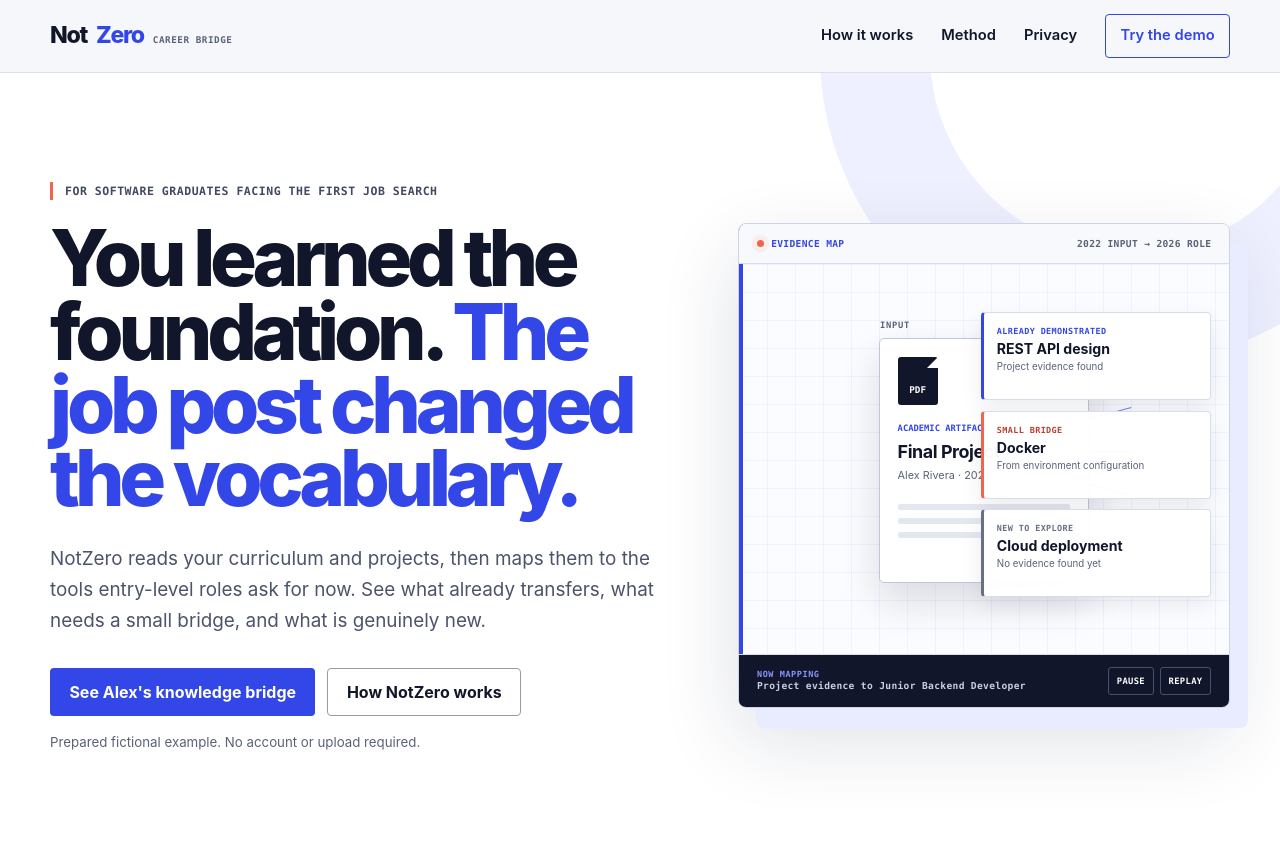
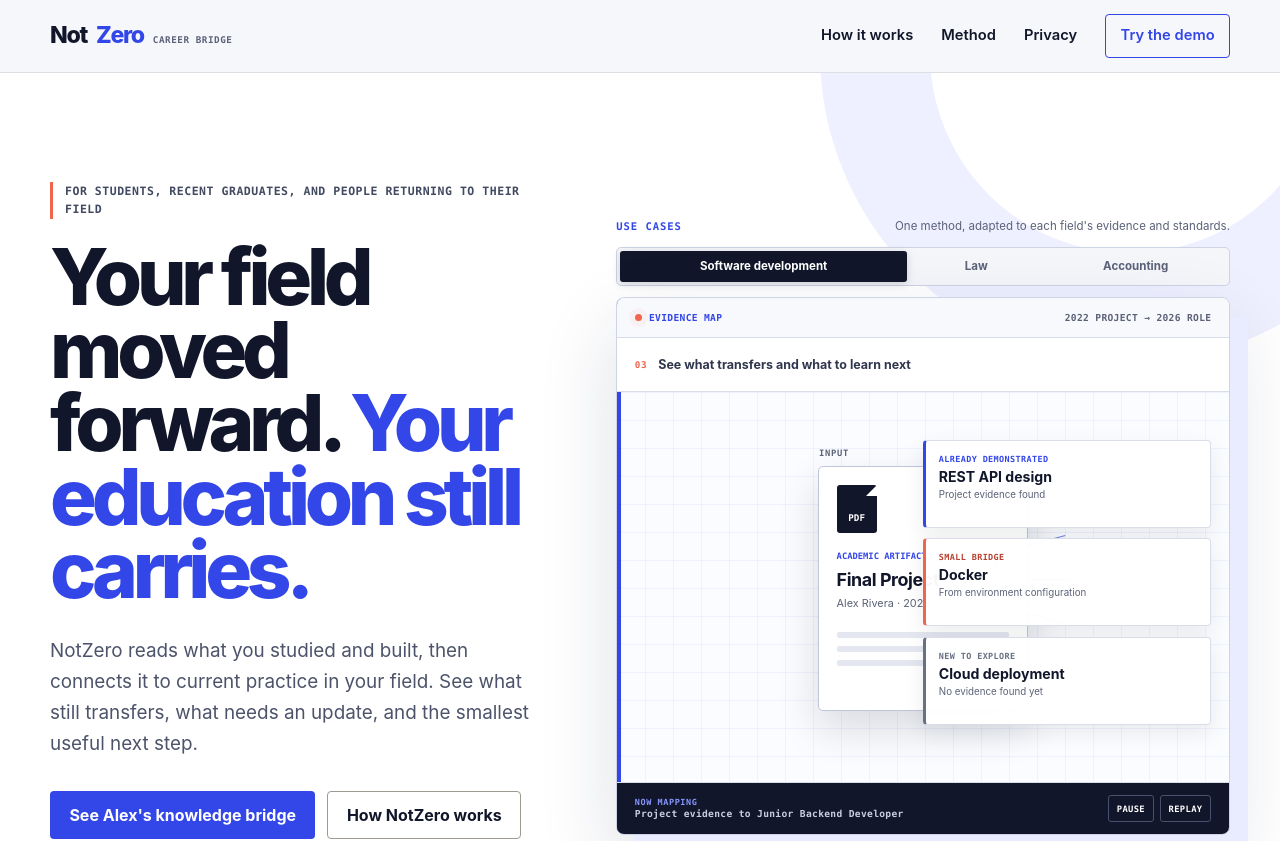
Before and after one commit to CesarReGu/NotZero, a Next.js app: page / in a window 1280 px wide. Shown: the top 841 px of the page. Built offline with nearby package versions, Linux system fonts and the light colour scheme.

Commit message:
Broaden homepage with multidisciplinary use cases

```diff
--- a/app/globals.css
+++ b/app/globals.css
@@ -47,7 +47,7 @@
 .content-page h1, .demo-intro h1 { margin: 0; font-family: var(--font-display); font-size: clamp(3.5rem, 6.2vw, 5.6rem); font-weight: 750; letter-spacing: -.052em; line-height: .97; }
 .home-hero { position: relative; overflow: hidden; border-bottom: 1px solid var(--rule); background: #fff; }
 .home-hero::before { content: ""; position: absolute; width: 620px; height: 620px; top: -330px; right: -160px; border: 110px solid #eef0ff; border-radius: 50%; }
-.home-hero-grid { position: relative; min-height: 720px; display: grid; grid-template-columns: minmax(0, 1.02fr) minmax(410px, .82fr); align-items: center; gap: clamp(3rem, 6vw, 6rem); padding-block: 6.5rem 7rem; }
+.home-hero-grid { position: relative; min-height: 720px; display: grid; grid-template-columns: minmax(0, .9fr) minmax(520px, 1.1fr); align-items: center; gap: clamp(3rem, 5vw, 5rem); padding-block: 6.5rem 7rem; }
 .hero-category { display: inline-flex; margin: 0 0 1.3rem; border-left: 3px solid var(--bridge-amber); padding-left: .75rem; color: #424a62; font-family: var(--font-mono); font-size: .72rem; font-weight: 800; letter-spacing: .045em; text-transform: uppercase; }
 .home-hero h1 { max-width: 760px; margin: 0; font-family: var(--font-display); font-size: clamp(3.6rem, 6.1vw, 5.75rem); font-weight: 790; letter-spacing: -.067em; line-height: .94; }
 .home-hero h1 span { color: var(--evergreen); }
@@ -61,12 +61,26 @@
 .button-secondary:hover { border-color: var(--ink); background: #f3f4f8; }
 .hero-note { margin-top: 1rem; color: var(--muted-ink); font-size: .83rem; }
 
+.use-case-showcase { min-width: 0; }
+.use-case-heading { display: flex; align-items: baseline; justify-content: space-between; gap: 1rem; margin-bottom: .75rem; }
+.use-case-heading p { margin: 0; color: var(--evergreen); font-family: var(--font-mono); font-size: .66rem; font-weight: 850; letter-spacing: .09em; text-transform: uppercase; }
+.use-case-heading span { color: var(--muted-ink); font-size: .72rem; line-height: 1.4; text-align: right; }
+.use-case-tabs { display: grid; grid-template-columns: 1.35fr .65fr .85fr; margin-bottom: .65rem; border: 1px solid #cfd4e4; border-radius: 5px; background: #f5f6fa; padding: 3px; }
+.use-case-tabs button { min-width: 0; border: 0; border-radius: 3px; background: transparent; padding: .55rem .6rem; cursor: pointer; color: var(--muted-ink); font-size: .72rem; font-weight: 750; line-height: 1.2; }
+.use-case-tabs button:hover { color: var(--ink); background: #eceef6; }
+.use-case-tabs button[aria-pressed="true"] { background: var(--ink); color: #fff; box-shadow: 0 2px 8px rgba(17,22,42,.16); }
 .evidence-transform { position: relative; border: 1px solid #cfd4e4; border-radius: 8px; background: #fff; box-shadow: 18px 20px 0 #e9ecff, 0 30px 80px rgba(24,34,78,.14); overflow: hidden; }
 .evidence-transform::before { content: ""; position: absolute; z-index: 4; inset: 0 auto 0 0; width: 4px; background: var(--evergreen); }
 .transform-topline, .transform-footer { position: relative; z-index: 5; display: flex; align-items: center; justify-content: space-between; gap: 1rem; background: #f8f9fc; padding: .75rem 1.1rem; color: var(--muted-ink); font-family: var(--font-mono); font-size: .6rem; font-weight: 750; letter-spacing: .035em; text-transform: uppercase; }
 .transform-topline { border-bottom: 1px solid var(--rule); }
 .transform-topline > div { display: flex; align-items: center; gap: .45rem; color: var(--evergreen); }
 .live-dot { width: 7px; height: 7px; border-radius: 50%; background: var(--bridge-amber); box-shadow: 0 0 0 4px rgba(239,101,78,.13); animation: live-pulse 2s ease-in-out infinite; }
+.transform-caption { position: relative; z-index: 5; height: 54px; border-bottom: 1px solid var(--rule); background: #fff; overflow: hidden; }
+.transform-caption p { position: absolute; inset: 0; display: flex; align-items: center; gap: .7rem; margin: 0; padding: 0 1.1rem; color: #30374d; font-size: .78rem; font-weight: 750; line-height: 1.25; opacity: 0; transform: translateY(8px); }
+.transform-caption p span { color: var(--bridge-amber); font-family: var(--font-mono); font-size: .58rem; letter-spacing: .06em; }
+.transform-caption p:nth-child(1) { animation: caption-one 9s ease-in-out infinite; }
+.transform-caption p:nth-child(2) { animation: caption-two 9s ease-in-out infinite; }
+.transform-caption p:nth-child(3) { animation: caption-three 9s ease-in-out infinite; }
 .transform-stage { position: relative; min-height: 390px; overflow: hidden; background-color: #fbfcff; background-image: linear-gradient(rgba(51,71,232,.055) 1px, transparent 1px), linear-gradient(90deg, rgba(51,71,232,.055) 1px, transparent 1px); background-size: 28px 28px; }
 .source-document { position: absolute; z-index: 3; top: 74px; left: 50%; width: 210px; min-height: 245px; border: 1px solid #bfc6da; border-radius: 5px; background: #fff; padding: 1.1rem; box-shadow: 0 18px 40px rgba(17,22,42,.14); transform: translateX(-50%); animation: document-map 9s cubic-bezier(.22,.8,.25,1) infinite; }
 .source-document::before { content: "Input"; position: absolute; top: -21px; left: 0; color: var(--muted-ink); font-family: var(--font-mono); font-size: .55rem; font-weight: 800; letter-spacing: .08em; text-transform: uppercase; }
@@ -113,13 +127,26 @@
 .motion-controls { display: flex; gap: .35rem; }
 .motion-controls button { border: 1px solid #47516f; border-radius: 3px; background: transparent; color: #fff; padding: .35rem .5rem; cursor: pointer; font-family: var(--font-mono); font-size: .55rem; text-transform: uppercase; }
 .motion-controls button:hover { border-color: #8796ff; background: #1b2444; }
-.transform-stage.is-paused, .transform-stage.is-paused * { animation-play-state: paused !important; }
+.transform-cycle.is-paused, .transform-cycle.is-paused * { animation-play-state: paused !important; }
 
 @keyframes live-pulse { 50% { box-shadow: 0 0 0 7px rgba(239,101,78,0); } }
+@keyframes caption-one {
+  0%, 26% { opacity: 1; transform: translateY(0); }
+  31%, 100% { opacity: 0; transform: translateY(-7px); }
+}
+@keyframes caption-two {
+  0%, 31% { opacity: 0; transform: translateY(8px); }
+  36%, 58% { opacity: 1; transform: translateY(0); }
+  63%, 100% { opacity: 0; transform: translateY(-7px); }
+}
+@keyframes caption-three {
+  0%, 63% { opacity: 0; transform: translateY(8px); }
+  68%, 100% { opacity: 1; transform: translateY(0); }
+}
 @keyframes document-map {
   0%, 27% { left: 50%; transform: translateX(-50%) scale(1); opacity: 1; }
-  39%, 88% { left: 20px; transform: translateX(0) scale(.8); opacity: 1; }
-  94%, 100% { left: 20px; transform: translateX(0) scale(.8); opacity: 0; }
+  39%, 92% { left: 20px; transform: translateX(0) scale(.8); opacity: 1; }
+  100% { left: 50%; transform: translateX(-50%) scale(1); opacity: 1; }
 }
 @keyframes evidence-scan {
   0%, 7% { top: 8px; opacity: 0; }
@@ -317,6 +344,7 @@
 @media (max-width: 900px) {
   .home-hero-grid { grid-template-columns: 1fr; min-height: auto; padding-block: 5rem 6rem; }
   .home-hero .hero-copy { max-width: 800px; }
+  .use-case-showcase { max-width: 680px; }
   .evidence-transform { max-width: 680px; }
   .recognition-grid { grid-template-columns: 1fr; }
   .overheard-card { max-width: 620px; }
@@ -348,8 +376,13 @@
   .home-hero-grid { gap: 3.5rem; padding-block: 4rem 5rem; }
   .home-hero h1 { font-size: clamp(3.15rem, 15vw, 4.6rem); }
   .home-hero .button { width: 100%; }
+  .use-case-heading { align-items: flex-start; flex-direction: column; gap: .25rem; }
+  .use-case-heading span { max-width: 330px; text-align: left; }
+  .use-case-tabs { grid-template-columns: 1.3fr .65fr .85fr; }
+  .use-case-tabs button { min-height: 48px; padding-inline: .4rem; font-size: .66rem; }
   .evidence-transform { box-shadow: 8px 10px 0 #e9ecff; }
   .transform-topline { font-size: .52rem; }
+  .transform-caption p { font-size: .72rem; }
   .transform-stage { min-height: 380px; }
   .source-document { width: 190px; }
   .source-document { animation-name: document-map-mobile; }
@@ -398,8 +431,8 @@
 
 @keyframes document-map-mobile {
   0%, 27% { left: 50%; transform: translateX(-50%) scale(.92); opacity: 1; }
-  39%, 88% { left: 8px; transform: translateX(0) scale(.58); opacity: 1; }
-  94%, 100% { left: 8px; transform: translateX(0) scale(.58); opacity: 0; }
+  39%, 92% { left: 8px; transform: translateX(0) scale(.58); opacity: 1; }
+  100% { left: 50%; transform: translateX(-50%) scale(.92); opacity: 1; }
 }
 
 @media (prefers-reduced-motion: reduce) {
@@ -412,6 +445,8 @@
   .transform-result { opacity: 1; transform: none; }
   .live-dot { box-shadow: none; }
   .motion-controls { display: none; }
+  .transform-caption p { display: none; }
+  .transform-caption p:last-child { display: flex; opacity: 1; transform: none; }
 }
 
 @media (max-width: 680px) and (prefers-reduced-motion: reduce) {
--- a/app/layout.tsx
+++ b/app/layout.tsx
@@ -17,8 +17,8 @@
     metadataBase = new URL("http://localhost:3000");
   }
 
-  const title = "NotZero | Map your degree to today's software roles";
-  const description = "See how what you studied and built connects to the tools entry-level software roles ask for now, then find the smallest useful next step.";
+  const title = "NotZero | Connect your education to current practice";
+  const description = "See how what you studied and built connects to current practice in your field, then find the smallest useful next step.";
   const socialImage = new URL("/og.png", metadataBase).toString();
 
   return {
--- a/app/page.tsx
+++ b/app/page.tsx
@@ -8,12 +8,12 @@
       <section className="home-hero">
         <div className="page-shell home-hero-grid">
           <div className="hero-copy">
-            <p className="hero-category">For software graduates facing the first job search</p>
-            <h1>You learned the foundation. <span>The job post changed the vocabulary.</span></h1>
+            <p className="hero-category">For students, recent graduates, and people returning to their field</p>
+            <h1>Your field moved forward. <span>Your education still carries.</span></h1>
             <p className="hero-lede">
-              NotZero reads your curriculum and projects, then maps them to the
-              tools entry-level roles ask for now. See what already transfers,
-              what needs a small bridge, and what is genuinely new.
+              NotZero reads what you studied and built, then connects it to
+              current practice in your field. See what still transfers, what
+              needs an update, and the smallest useful next step.
             </p>
             <div className="button-row">
               <Link className="button button-primary" href="/demo">See Alex&apos;s knowledge bridge</Link>
@@ -36,10 +36,10 @@
             <p className="eyebrow">The thought that follows</p>
             <h2>Then what were those years at university for?</h2>
             <p>
-              For the concepts underneath the tools: data structures, systems,
-              APIs, testing, databases, and the practice of solving unfamiliar
-              problems. The market keeps adding new layers. Your foundation did
-              not disappear when the vocabulary changed.
+              For the principles underneath current practice: how to reason,
+              investigate, build, test, communicate, and solve unfamiliar
+              problems. Every field adds new tools, standards, and rules. Your
+              foundation does not disappear when professional practice changes.
             </p>
             <p className="recognition-answer">You are not starting from zero.</p>
           </div>
@@ -49,7 +49,7 @@
       <section className="page-shell translation-section" id="how-it-works">
         <div className="section-heading translation-heading">
           <p className="eyebrow">What the product actually does</p>
-          <h2>It translates your education into the language of the role.</h2>
+          <h2>It translates your education into the language of current practice.</h2>
           <p>One evidence trail connects what you learned, what employers name, and the smallest useful next step.</p>
         </div>
         <div className="translation-map">
@@ -64,7 +64,7 @@
             <p>Evidence-backed<br />relationship map</p>
           </div>
           <div className="translation-column outcome-column">
-            <p className="column-label">02 · The role, decoded</p>
+            <p className="column-label">02 · Current practice, decoded</p>
             <div className="outcome-row current"><span>Transfers</span><strong>REST APIs</strong><small>demonstrated</small></div>
             <div className="outcome-row bridge"><span>Small bridge</span><strong>Docker</strong><small>high confidence</small></div>
             <div className="outcome-row unknown"><span>No evidence yet</span><strong>Cloud deployment</strong><small>unknown</small></div>
@@ -72,7 +72,7 @@
         </div>
         <ol className="process-list">
           <li><span>01</span><h3>Bring what you studied</h3><p>A curriculum, a few supporting documents, and one project are enough for the focused flow.</p></li>
-          <li><span>02</span><h3>Choose a target role</h3><p>NotZero compares your evidence with a bounded, dated set of current job requirements.</p></li>
+          <li><span>02</span><h3>Choose where you are going</h3><p>NotZero compares your evidence with a bounded, dated set of current professional requirements.</p></li>
           <li><span>03</span><h3>Build the smallest bridge</h3><p>Get three priorities and one project upgrade that reuses what you already know.</p></li>
         </ol>
       </section>
@@ -95,7 +95,7 @@
 
       <section className="page-shell section bridge-section">
         <div className="section-heading bridge-heading">
-          <div><p className="eyebrow">See one real translation</p><h2>“Docker” becomes a bounded learning task.</h2></div>
+        <div><p className="eyebrow">The software judge example</p><h2>“Docker” becomes a bounded learning task.</h2></div>
           <p>NotZero does not call two tools equivalent. It shows the relationship, the source evidence, what transfers, and what remains new.</p>
         </div>
         <BridgePreview />
--- a/components/evidence-transform.tsx
+++ b/components/evidence-transform.tsx
@@ -2,30 +2,131 @@
 
 import { useState } from "react";
 
+type UseCaseId = "software" | "law" | "accounting";
+
+const useCases = {
+  software: {
+    tab: "Software development",
+    range: "2022 project → 2026 role",
+    sourceType: "Academic artifact",
+    title: "Final Project",
+    meta: "Alex Rivera · 2022",
+    captions: [
+      "Upload a final project",
+      "NotZero finds the knowledge underneath the tools",
+      "See what transfers and what to learn next",
+    ],
+    target: "Project evidence to Junior Backend Developer",
+    results: [
+      ["Already demonstrated", "REST API design", "Project evidence found"],
+      ["Small bridge", "Docker", "From environment configuration"],
+      ["New to explore", "Cloud deployment", "No evidence found yet"],
+    ],
+  },
+  law: {
+    tab: "Law",
+    range: "2022 memo → 2026 practice",
+    sourceType: "Academic artifact",
+    title: "Privacy Law Memo",
+    meta: "Final assignment · 2022",
+    captions: [
+      "Upload a past legal assignment",
+      "NotZero checks the reasoning against current authority",
+      "See what still applies and what needs revalidation",
+    ],
+    target: "Legal reasoning to current privacy practice",
+    results: [
+      ["Still transfers", "Issue spotting", "Reasoning remains relevant"],
+      ["Needs revalidation", "2022 privacy authority", "Law and jurisdiction may have changed"],
+      ["New practice layer", "AI research duties", "Current technology competence"],
+    ],
+  },
+  accounting: {
+    tab: "Accounting",
+    range: "2021 workbook → 2026 workflow",
+    sourceType: "Academic artifact",
+    title: "Reconciliation Workbook",
+    meta: "Accounting project · 2021",
+    captions: [
+      "Upload a project or work sample",
+      "NotZero separates durable principles from changed workflows",
+      "See the modern tools built on your foundation",
+    ],
+    target: "Reconciliation skills to current finance practice",
+    results: [
+      ["Still transfers", "Internal controls", "Control logic found"],
+      ["Workflow evolved", "Automated matching", "Builds on reconciliation rules"],
+      ["New to verify", "AI review controls", "Current governance practice"],
+    ],
+  },
+} satisfies Record<UseCaseId, {
+  tab: string;
+  range: string;
+  sourceType: string;
+  title: string;
+  meta: string;
+  captions: string[];
+  target: string;
+  results: string[][];
+}>;
+
 export function EvidenceTransform() {
+  const [activeId, setActiveId] = useState<UseCaseId>("software");
   const [cycle, setCycle] = useState(0);
   const [paused, setPaused] = useState(false);
+  const active = useCases[activeId];
+
+  function selectUseCase(id: UseCaseId) {
+    setActiveId(id);
+    setCycle((value) => value + 1);
+    setPaused(false);
+  }
 
   return (
+    <div className="use-case-showcase">
+      <div className="use-case-heading">
+        <p>Use cases</p>
+        <span>One method, adapted to each field&apos;s evidence and standards.</span>
+      </div>
+      <div className="use-case-tabs" aria-label="Choose an example field">
+        {(Object.keys(useCases) as UseCaseId[]).map((id) => (
+          <button
+            type="button"
+            key={id}
+            aria-pressed={activeId === id}
+            onClick={() => selectUseCase(id)}
+          >
+            {useCases[id].tab}
+          </button>
+        ))}
+      </div>
+
       <article className="evidence-transform" aria-labelledby="transform-title">
         <div className="transform-topline">
           <div>
             <span className="live-dot" aria-hidden="true" />
             Evidence map
           </div>
-        <span>2022 input <b aria-hidden="true">→</b> 2026 role</span>
+          <span>{active.range}</span>
         </div>
 
         <div
-        className={`transform-stage${paused ? " is-paused" : ""}`}
-        key={cycle}
+          className={`transform-cycle${paused ? " is-paused" : ""}`}
+          key={`${activeId}-${cycle}`}
         >
+          <div className="transform-caption" aria-hidden="true">
+            {active.captions.map((caption, index) => (
+              <p key={caption}><span>{String(index + 1).padStart(2, "0")}</span>{caption}</p>
+            ))}
+          </div>
+
+          <div className="transform-stage">
             <div className="source-document">
               <div className="pdf-mark" aria-hidden="true"><span>PDF</span></div>
               <div className="document-copy">
-            <span>Academic artifact</span>
-            <strong id="transform-title">Final Project</strong>
-            <small>Alex Rivera · 2022</small>
+                <span>{active.sourceType}</span>
+                <strong id="transform-title">{active.title}</strong>
+                <small>{active.meta}</small>
               </div>
               <div className="document-lines" aria-hidden="true"><i /><i /><i /></div>
               <div className="scan-line" aria-hidden="true" />
@@ -36,29 +137,22 @@
               <i /><i /><i />
             </div>
 
-        <div className="transform-results" aria-label="NotZero analysis results">
-          <div className="transform-result result-current">
-            <span>Already demonstrated</span>
-            <strong>REST API design</strong>
-            <small>Project evidence found</small>
+            <div className="transform-results" aria-label={`NotZero ${active.tab} example results`}>
+              {active.results.map(([label, title, detail], index) => (
+                <div className={`transform-result ${["result-current", "result-bridge", "result-unknown"][index]}`} key={title}>
+                  <span>{label}</span>
+                  <strong>{title}</strong>
+                  <small>{detail}</small>
                 </div>
-          <div className="transform-result result-bridge">
-            <span>Small bridge</span>
-            <strong>Docker</strong>
-            <small>From environment configuration</small>
-          </div>
-          <div className="transform-result result-unknown">
-            <span>New to explore</span>
-            <strong>Cloud deployment</strong>
-            <small>No evidence found yet</small>
-          </div>
+              ))}
             </div>
 
             <div className="transform-burst" aria-hidden="true"><i /><i /><i /><i /></div>
           </div>
+        </div>
 
         <div className="transform-footer">
-        <p><span>Now mapping</span> Project evidence to Junior Backend Developer</p>
+          <p><span>Now mapping</span> {active.target}</p>
           <div className="motion-controls">
             <button type="button" onClick={() => setPaused((value) => !value)}>
               {paused ? "Play" : "Pause"}
@@ -69,5 +163,6 @@
           </div>
         </div>
       </article>
+    </div>
   );
 }
```
Also changed, not shown: 1 other file (tests, documents, lock files or other folders). Lines whose indentation alone changed are shown as unchanged.
